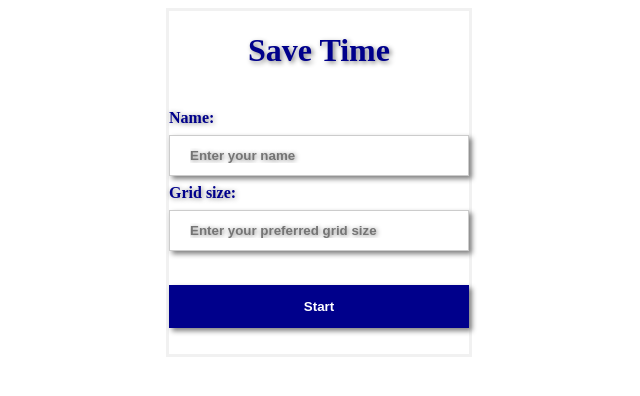
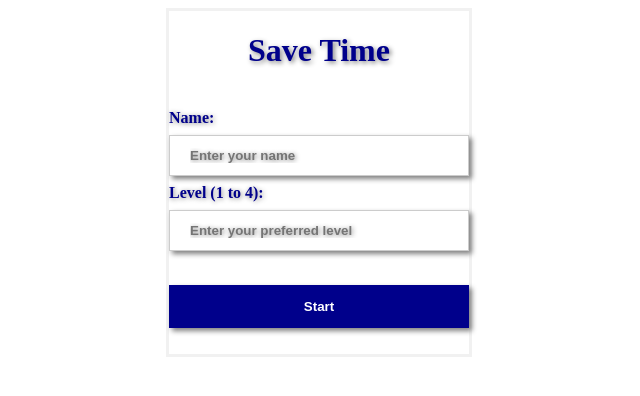
Before and after one commit to AST-TheCoder/Save_Time_Game, a PHP site: page /start.php in a window 1280 px wide. Shown: the top 396 px of the page, without its empty margins (321-961 px from the left). Run offline with PHP 8.4, Linux system fonts and the light colour scheme.

Commit message:
Update start.php

```diff
--- a/start.php
+++ b/start.php
@@ -9,8 +9,8 @@
     <h1>Save Time</h1><br>
     <label for="name">Name:</label><br>
     <input type="text" name="name" id="" placeholder="Enter your name" required>
-    <label for="gr_size">Grid size:</label><br>
-    <input type="number" min="2" max="5" name="gr_sz" id="" placeholder="Enter your preferred grid size" required>
+    <label for="gr_size">Level (1 to 4):</label><br>
+    <input type="number" min="1" max="4" name="gr_sz" id="" placeholder="Enter your preferred level" required>
     <br><br>
     <button name="start">Start</button><br><br>
   </form>
```
